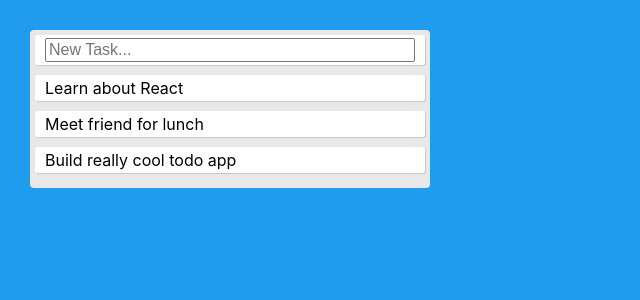
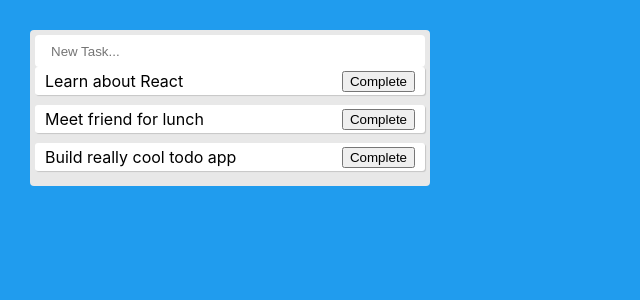
Before and after one commit to CLantigua2/react-todo-hooks, a React (Create React App) app: page / in a window 1280 px wide. Shown: the top 300 px of the page, without its empty margins (0-640 px from the left). Built offline with nearby package versions, Linux system fonts and the light colour scheme.

Commit message:
set complete button and flag

```diff
--- a/src/App.css
+++ b/src/App.css
@@ -27,19 +27,12 @@
   justify-content: space-between;
 }
 
-form {
-      background: #fff;
-    box-shadow: 1px 1px 1px rgba(0, 0, 0, 0.15);
-    padding: 3px 10px;
-    font-size: 16px;
-    margin-bottom: 10px;
-    border-radius: 3px;
-    display: flex;
-    align-items: center;
-    justify-content: space-between;
+.input {
+  width: 100%;
+  box-sizing: border-box;
+  border: 0;
+  border-radius: 4px;
+  box-shadow: none;
+  padding:  1rem;
+  height: 2.25em;
 }
-
-form input {
-  width: 100%;
-  font-size: 16px;
-}
--- a/src/App.js
+++ b/src/App.js
@@ -4,12 +4,27 @@ import Todo from './Todo';
 import TodoForm from './TodoForm';
 import './App.css';
 
-const App = (props) => {
+const App = (props, { index }) => {
 	const [ todos, setTodos ] = useState([
-		{ text: 'Learn about React' },
-		{ text: 'Meet friend for lunch' },
-		{ text: 'Build really cool todo app' }
+		{
+			text: 'Learn about React',
+			isComplete: false
+		},
+		{
+			text: 'Meet friend for lunch',
+			isComplete: false
+		},
+		{
+			text: 'Build really cool todo app',
+			isComplete: false
+		}
 	]);
+
+	const completeTodo = (index) => {
+		const newTodos = [ ...todos ];
+		newTodos[index].isComplete = !newTodos[index].isComplete;
+		setTodos(newTodos);
+	};
 
 	const [ value, setValue ] = useState('');
 
@@ -34,7 +49,15 @@ const App = (props) => {
 					handleSubmit={handleSubmit}
 					setValue={(e) => setValue(e.target.value)}
 				/>
-				{todos.map((todo, index) => <Todo key={index} index={index} todo={todo} />)}
+				{todos.map((todo, index) => (
+					<Todo
+						key={index}
+						index={index}
+						text={todo.text}
+						isComplete={todo.isComplete}
+						completeTodo={() => completeTodo(index)}
+					/>
+				))}
 			</div>
 		</div>
 	);
--- a/src/Todo.js
+++ b/src/Todo.js
@@ -1,5 +1,14 @@
 import React from 'react';
 
-const Todo = ({ todo }) => <div className="todo">{todo.text}</div>;
+const Todo = (props) => {
+	return (
+		<div className="todo" style={{ textDecoration: props.isComplete ? 'line-through' : '' }}>
+			{props.text}
+			<div>
+				<button onClick={props.completeTodo}>Complete</button>
+			</div>
+		</div>
+	);
+};
 
 export default Todo;
--- a/src/TodoForm.js
+++ b/src/TodoForm.js
@@ -1,6 +1,6 @@
 import React from 'react';
 
-const TodoForm = (props, { addTodo }) => {
+const TodoForm = (props) => {
 	return (
 		<form onSubmit={props.handleSubmit}>
 			<input
```
